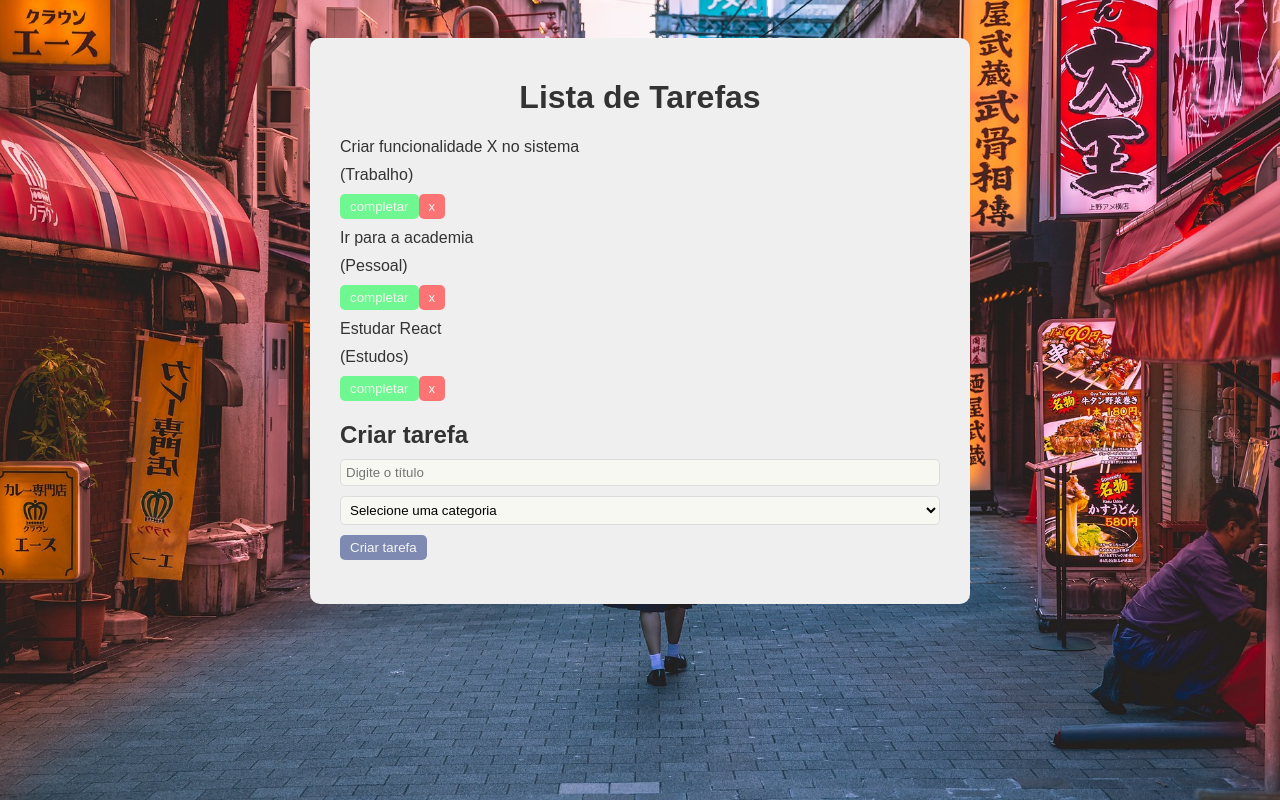
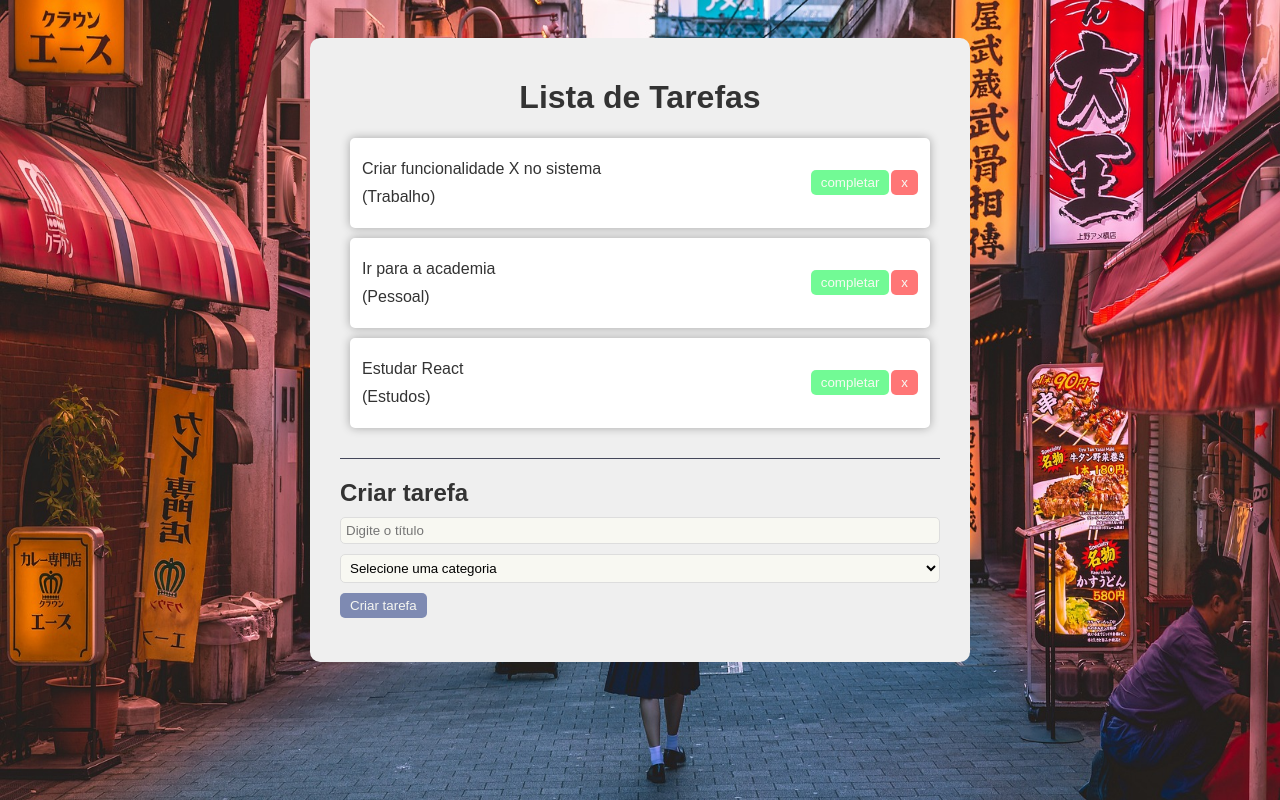
Before and after one commit to brenoob/todo-list-react, a React (Vite) app in the folder todo-react/: page / in a window 1280 px wide. Shown: the top 800 px of the page. Built offline with nearby package versions, Linux system fonts and the light colour scheme.

Commit message:
ultimas implementações no css do primeiro layout

```diff
--- a/todo-react/src/App.css
+++ b/todo-react/src/App.css
@@ -1,5 +1,4 @@
 body{
-  height: 100vh;
   font-family: Arial, Helvetica, sans-serif;
   background-color: #f4f4f4;
   padding: 30px;
@@ -7,7 +6,7 @@ body{
   background-image: url(./assets/japan-city.jpg);
   background-position: center;
   background-repeat: no-repeat;
-  background-size: cover;
+  background-size: 100vw 100%;
 }
 .app{
   max-width: 600px;
@@ -35,6 +34,7 @@ input{
 
 .complete{
   background-color: #50fa7b;
+  margin-right: 2px;
 }
 .remove{
   background-color: #ff5555;
@@ -53,6 +53,23 @@ button{
 }
 button:hover{
   opacity: 1;
+}
+
+.todo-list{
+  margin-bottom: 20px;
+  padding-bottom: 20px;
+  border-bottom: 1px solid #44475a;
+}
+
+.todo{
+  background-color: #fff;
+  border-radius: 5px;
+  padding: 12px;
+  margin: 10px;
+  box-shadow: 0 0 10px rgba(0, 0, 0, 0.3);
+  display: flex;
+  justify-content: space-between;
+  align-items: center;
 }
 
 .todo-form{
```
